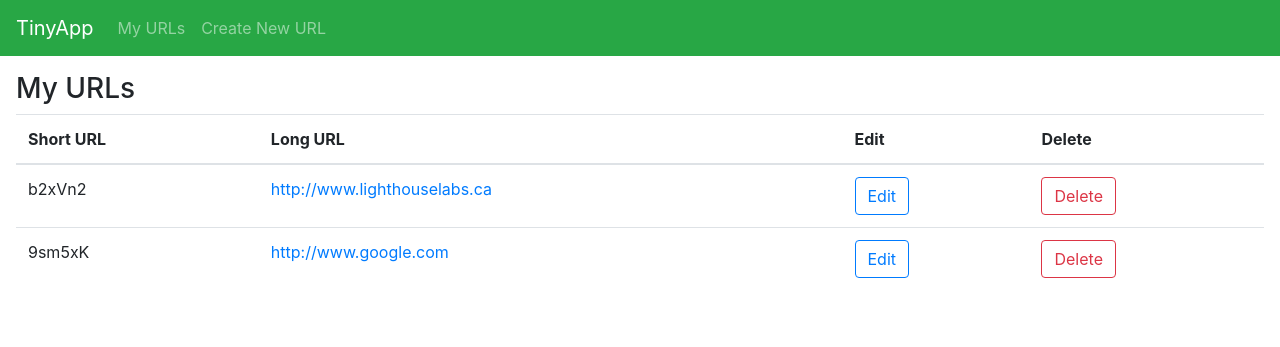
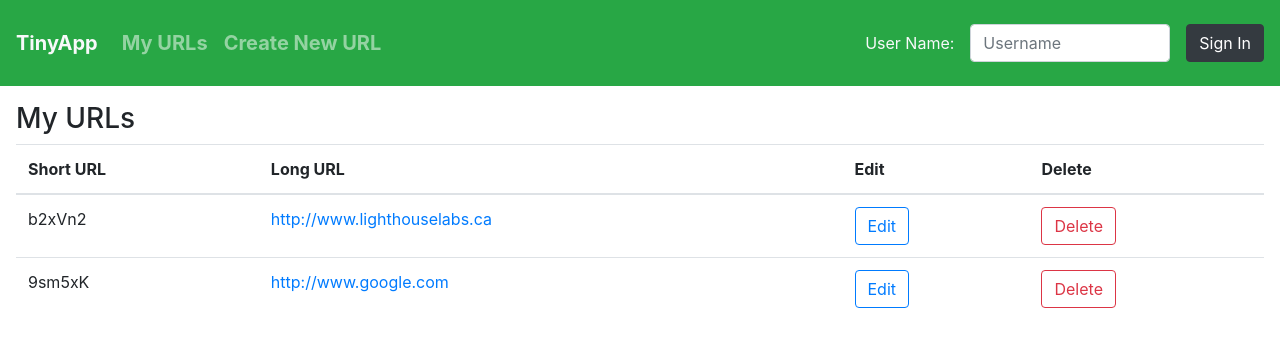
Before and after one commit to shruthig-dev/tinyapp, a Node server app: page /urls in a window 1280 px wide. Shown: the top 347 px of the page. Run offline with Node 20, Linux system fonts and the light colour scheme; some libraries are stand-ins or nearby versions.

Commit message:
Added Cookies for username

```diff
--- a/express_server.js
+++ b/express_server.js
@@ -2,30 +2,49 @@ const express = require("express");
 const app = express();
 const PORT = 8080; // default port 8080
 const bodyParser = require("body-parser");
-
+///var morgan = require('morgan')
+const cookieParser = require('cookie-parser');
 
 app.set("view engine", "ejs");
-
-app.use(bodyParser.urlencoded({extended: true}));
+//app.use(morgan('dev'));
+app.use(bodyParser.urlencoded({ extended: true }));
+app.use(cookieParser());
 
 const urlDatabase = {
   "b2xVn2": "http://www.lighthouselabs.ca",
   "9sm5xK": "http://www.google.com"
 };
 
+
+app.post("/login", (req, res) => {
+
+  const username = req.body.username;
+  res.cookie('username', username);
+  //console.log(JSON.stringify(res.cookies));
+  res.redirect("/urls");
+});
+app.post("/logout", (req, res) => {
+  res.clearCookie('username', undefined);
+  res.redirect("/urls");
+});
+
 app.get("/", (req, res) => {
   res.send("Hello!");
 });
 app.get("/urls", (req, res) => {
-  let templateVars = {urls:urlDatabase};
-  res.render("urls_index",templateVars);
+  let templateVars = { urls: urlDatabase, username: req.cookies["username"] };
+  res.render("urls_index", templateVars);
 });
 app.get("/urls/new", (req, res) => {
-  res.render("urls_new");
+  let templateVars = { username: req.cookies["username"] };
+  res.render("urls_new",templateVars);
 });
 
 app.get("/urls/:shortURL", (req, res) => {
-  let templateVars = { shortURL: req.params.shortURL, longURL: urlDatabase[req.params.shortURL] };
+  let templateVars = {
+    shortURL: req.params.shortURL, longURL: urlDatabase[req.params.shortURL]
+    , username: req.cookies["username"]
+  };
 
   if (templateVars.longURL !== undefined || null) {
     res.render("urls_show", templateVars);
@@ -55,18 +74,19 @@ app.post("/urls", (req, res) => {
   let newUrl = urlDatabase[newUrlId];
 
   if (newUrl !== undefined || null) {
-    let templateVars = {urls:urlDatabase};
-    res.render("urls_index",templateVars);
+    let templateVars = { urls: urlDatabase, username: req.cookies["username"] };
+    res.render("urls_index", templateVars);
   } else {
     res.send("Error : Not able to create new url");
   }
 });
-
-app.post("/urls/:id",(req,res) => {
+//Update URL
+app.post("/urls/:id", (req, res) => {
   let url = urlDatabase[req.params.id];
   if (url !== undefined || null) {
     urlDatabase[req.params.id] = req.body.longURL;
-    res.redirect("/urls");
+    let templateVars = { urls: urlDatabase, username: req.cookies["username"] };
+    res.render("urls_index", templateVars);
   } else {
     res.send("Url not found");
   }
@@ -75,7 +95,7 @@ app.post("/urls/:id",(req,res) => {
 app.post("/urls/:shortURL/delete", (req, res) => {
   const id = req.params.shortURL;
   if (Object.prototype.hasOwnProperty.call(urlDatabase, id)) {
-  //if (urlDatabase.hasOwnProperty(id)) {
+    //if (urlDatabase.hasOwnProperty(id)) {
     delete urlDatabase[id];
     if (!Object.prototype.hasOwnProperty.call(urlDatabase, id)) {
 
@@ -113,6 +133,6 @@ let validURL = (url) => {
     '((\\d{1,3}\\.){3}\\d{1,3}))' + // OR ip (v4) address
     '(\\:\\d+)?(\\/[-a-z\\d%_.~+]*)*' + // port and path
     '(\\?[;&a-z\\d%_.~+=-]*)?' + // query string
-    '(\\#[-a-z\\d_]*)?$','i'); // fragment locator
+    '(\\#[-a-z\\d_]*)?$', 'i'); // fragment locator
   return !!pattern.test(url);
 };
--- a/package.json
+++ b/package.json
@@ -20,6 +20,7 @@
   "homepage": "https://github.com/shruthig-dev/tinyapp#readme",
   "dependencies": {
     "body-parser": "^1.19.0",
+    "cookie-parser": "^1.4.5",
     "ejs": "^3.1.5",
     "express": "^4.17.1"
   },
--- a/views/partials/_header.ejs
+++ b/views/partials/_header.ejs
@@ -1,14 +1,56 @@
 <header>
   <nav class="navbar navbar-expand-md navbar-dark bg-success">
-      <a class="navbar-brand" href="/urls">TinyApp</a>
-      <button class="navbar-toggler" type="button" data-toggle="collapse" data-target="#navbarNavAltMarkup" aria-controls="navbarNavAltMarkup" aria-expanded="false" aria-label="Toggle navigation">
+    <a class="navbar-brand font-weight-bold text-light" href="/urls">TinyApp</a>
+    <button
+      class="navbar-toggler"
+      type="button"
+      data-toggle="collapse"
+      data-target="#navbarNavAltMarkup"
+      aria-controls="navbarNavAltMarkup"
+      aria-expanded="false"
+      aria-label="Toggle navigation"
+    >
       <span class="navbar-toggler-icon"></span>
     </button>
     <div class="collapse navbar-collapse" id="navbarNavAltMarkup">
-        <div class="navbar-nav">
+      <div class="navbar-nav h5 font-weight-bold ">
         <a class="nav-item nav-link" href="/urls">My URLs</a>
         <a class="nav-item nav-link" href="/urls/new">Create New URL</a>
       </div>
     </div>
+
+    <div>
+      <%if (username === null || username === undefined) { %>
+      <form class="form-inline" action="/login" method="POST">
+        <div class="form-group text-light">
+          <label for="longURL">User Name:</label>
+          <input
+            class="form-control"
+            type="text"
+            name="username"
+            placeholder="Username"
+            style="width: 200px; margin: 1em"
+          />
+           <!--<label for="longURL">Password:</label>
+          <input
+            class="form-control"
+            type="text"
+            name="password"
+            placeholder="Password"
+            style="width: 200px; margin: 1em"
+          /> -->
+          <button type="submit" class="btn  btn-dark">Sign In</button>
+        </div>
+      </form>
+      <% } else{ %>
+      <div class="text-light">
+
+        <form class="form-inline" action="/logout" method="POST">
+          <span>Logged In As <%= username %>! </span>
+          <button type="submit" class="btn btn-dark ml-2"> Logout</button>
+        </form>
+      </div>
+      <% } %>
+    </div>
   </nav>
 </header>
```
Also changed, not shown: 1 other file. Lines whose indentation alone changed are shown as unchanged.
